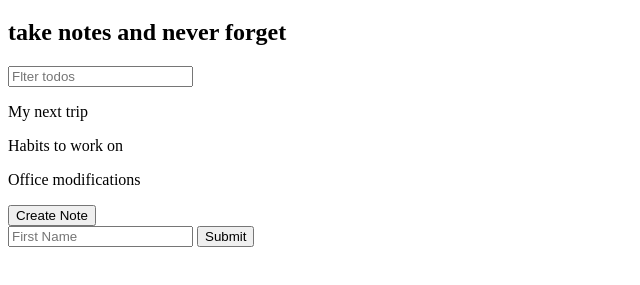
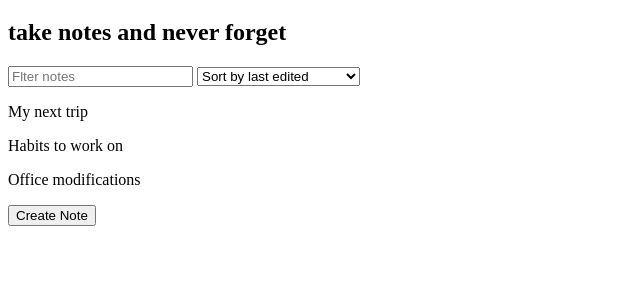
Before and after one commit to Peleda23/js-boot-camp, a plain HTML site: page note-app/index.html in a window 1280 px wide. Shown: the part 61-346 px from the top of the page, without its empty margins (0-640 px from the left). Drawn offline with Linux system fonts and the light colour scheme.

Commit message:
add some chekboxes and dropdadown meniu

```diff
--- a/note-app/index.html
+++ b/note-app/index.html
@@ -9,13 +9,14 @@
 <body>
     <h1>Note app</h1>
     <h2>take notes and never forget</h2>
-    <input id="search-text" type="text" placeholder="Flter todos">
+    <input id="search-text" type="text" placeholder="Flter notes">
+    <select id="filter-by">
+        <option value="byEdited">Sort by last edited</option>
+        <option value="byCreated">Sort by recently created</option>
+        <option value="alphabetically">Sort alphabetically</option>
+    </select>
     <div id="notes"></div>
     <button id="create-note">Create Note</button>
-    <form id="name-form">
-        <input type="text" placeholder="First Name" name="firstName">
-        <button>Submit</button>
-    </form>
     <script src="notes-app.js"></script>
 </body>
 </html>
--- a/note-app/notes-app.js
+++ b/note-app/notes-app.js
@@ -13,17 +13,17 @@ const notes = [{
     searchText: ''
   };
 
-// * Funkcija filtruoja ir iskelia i ekrana zinutes.
+//  Funkcija filtruoja ir iskelia i ekrana zinutes.
 
   const renderNotes = function(notes, filters){
     const filteredNotes = notes.filter(function(note){
       return note.title.toLowerCase().includes(filters.searchText.toLowerCase());
     });
 
-    // * Istrina visa kita nereikalinga teksta ir palieka tik naujai isfiltruota.
+    //  Istrina visa kita nereikalinga teksta ir palieka tik naujai isfiltruota.
     document.querySelector('#notes').innerHTML = '';
 
-    // * Funkcija isfiltruotas zinutes iskelia i ekrana.
+    //  Funkcija isfiltruotas zinutes iskelia i ekrana.
     filteredNotes.forEach(function(note){
       const noteEl = document.createElement('p');
       noteEl.textContent = note.title;
@@ -43,12 +43,7 @@ const notes = [{
     filters.searchText = e.target.value;
     renderNotes(notes, filters);
   });
-// * Sujungiam su forma.
-  document.querySelector('#name-form').addEventListener('submit', function(e){
-    // * Nustatom, kad forma nedarytu standartiskai.
-    e.preventDefault();
-    // * Kadangi formoje gali buti daug inputu tai rasom(element.firstName(pagal duota varda)) taip ji issikriame.
-    console.log(e.target.elements.firstName.value);
-    // * Paspaudus submit migtuka istrina inpute parasyta zodi.
-    e.target.elements.firstName.value = '';
+
+  document.querySelector('#filter-by').addEventListener('change', function(e){
+    console.log(e.target.value);
   });
```
Also changed, not shown: todo-app/index.html (+3 -0 lines), todo-app/todo-app.js (+20 -11 lines).
